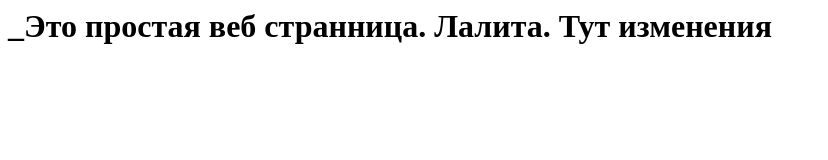
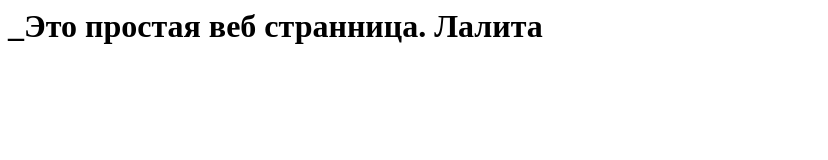
Before and after one commit to lalitochka/web, a plain HTML site: page index.html in a window 1280 px wide. Shown: the whole page, without its empty margins (0-828 px from the left). Drawn offline with Linux system fonts and the light colour scheme.

Commit message:
Update index.html

```diff
--- a/index.html
+++ b/index.html
@@ -7,7 +7,7 @@
 </head>
 <body>
 
-<h1>_Это простая веб странница. Лалита. Тут изменения</h1>
+<h1>_Это простая веб странница. Лалита</h1>
 
 </body>
 </html>
```
